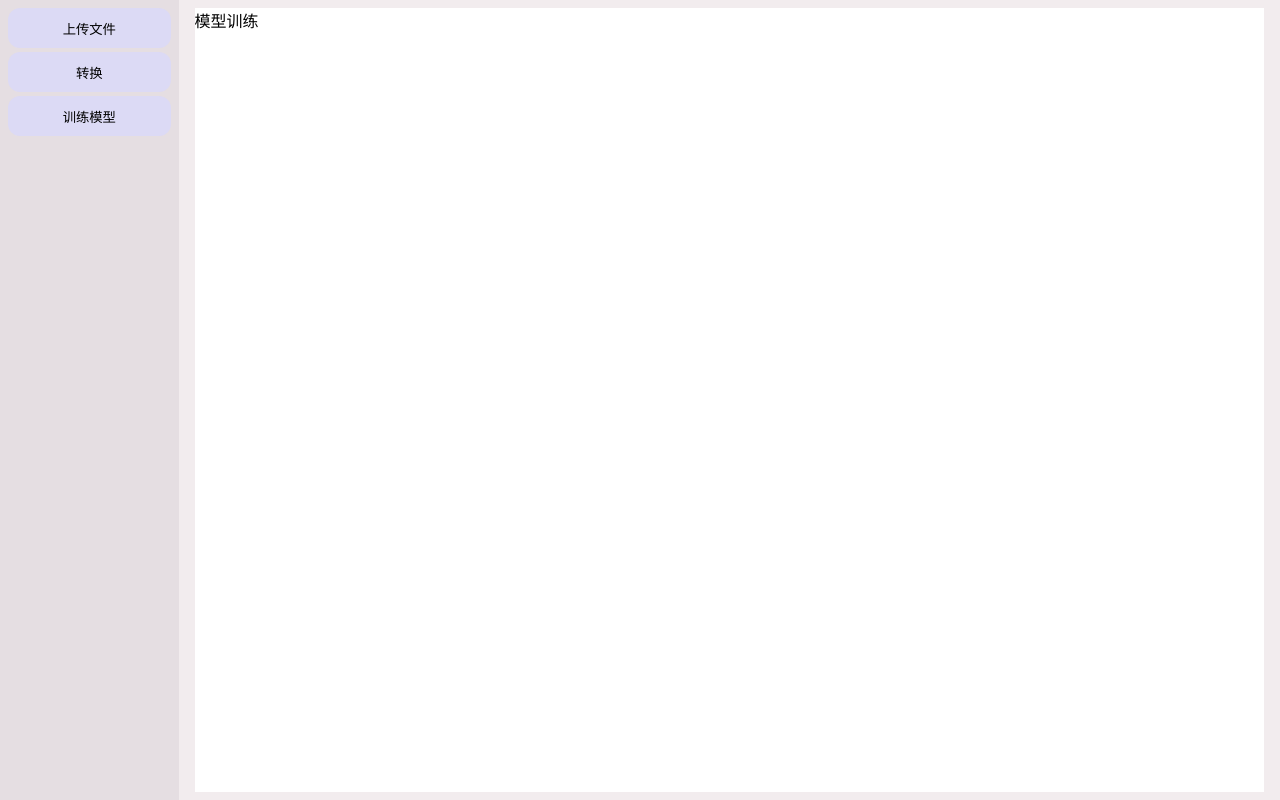
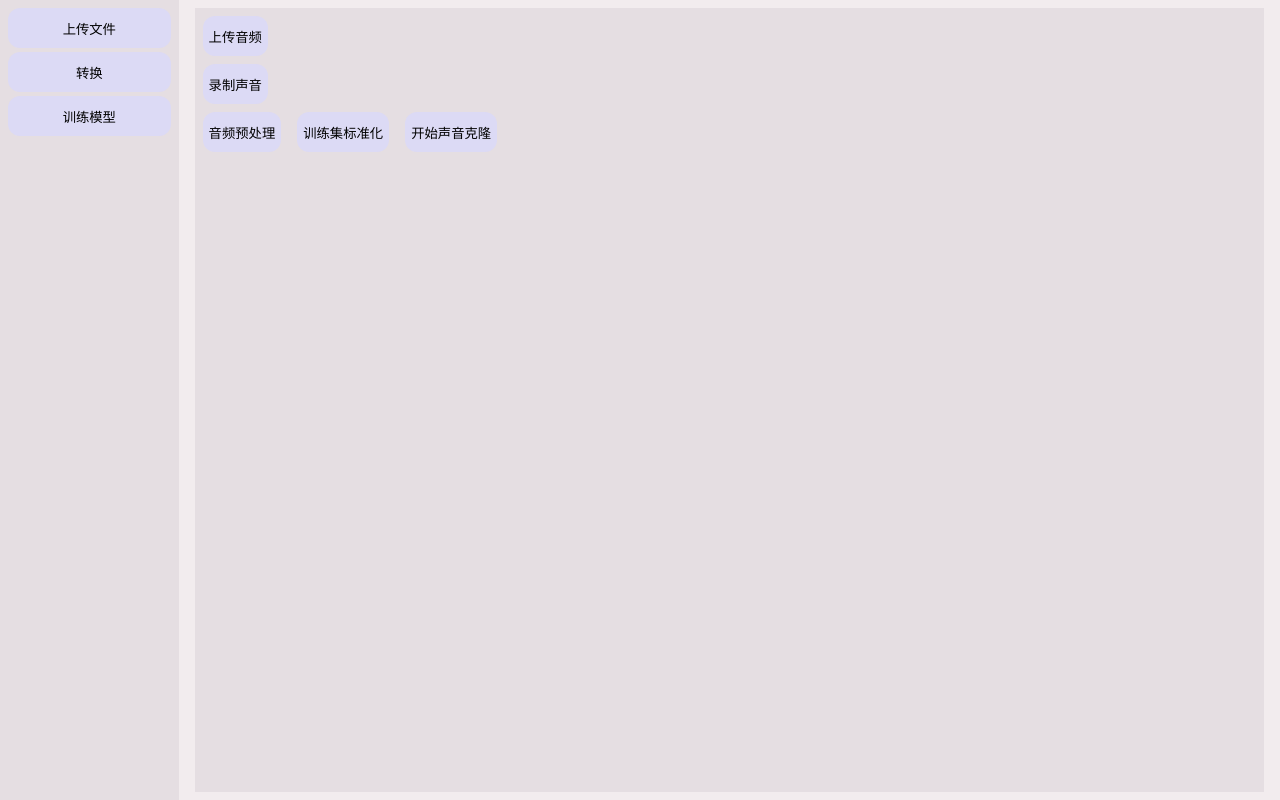
Before and after one commit to TheLushHill/Psounds, a Vue app in the folder frontend/: page / in a window 1280 px wide. Both pictures are taken after a click on the button "训练模型". Built offline with nearby package versions, Linux system fonts and the light colour scheme.

Commit message:
resolve confilt of run.py

```diff
--- a/frontend/src/components/TrainPanel.vue
+++ b/frontend/src/components/TrainPanel.vue
@@ -1,8 +1,36 @@
 <script>
+    import axios from 'axios';
+
     export default {
+
+        data() {
+            return {
+                audio: {
+                    file: null,
+                    name: null,
+                }
+            }
+        },
 
         props: {
             isVisible: Boolean,
+        },
+
+        methods: {
+            // 声音上传
+            async audioUpload(event) {
+                let file = event.target.files[0];
+                if (file) {
+                    this.audio.name = file.name;
+                    let formData = new FormData();
+                    formData.append("file", file);
+                    // const response = await axios.post("/api/SaveAudio", formData, {
+                    //     headers: {
+                    //         "Content-Type": "multipart/form-data",
+                    //     }
+                    // })
+                }
+            }
         }
     }
 </script>
@@ -11,7 +39,18 @@
     <div class="trainPanel"
         v-show="isVisible"
     >
-        模型训练
+        <div>
+            <div>
+                <input ref="audioUpload"type="file" style="display:none" @change="audioUpload"/>
+                <button @click="this.$refs.audioUpload.click()">上传音频</button>
+            </div>
+            <button @click="startRecord">录制声音</button>
+        </div>
+        <div>
+            <button>音频预处理</button>
+            <button>训练集标准化</button>
+            <button>开始声音克隆</button>
+        </div>
     </div>
 </template>
 
@@ -21,7 +60,20 @@
     flex: 1 1 auto;
     flex-direction: column;
     height: 100%;
-    background-color: #fff;
+    background-color: #e5dee2;
+}
+
+button {
+    height: 3em;
+    border-radius: 12px;
+    background-color: #DCDAF5;
+    border: none;
+    margin: 8px 8px 0 8px;
+}
+
+button:hover {
+    background-color: #D1CEE9;
+    cursor: pointer;
 }
 
 </style>
```
Also changed, not shown: 2 other files (tests, documents, lock files or other folders).
